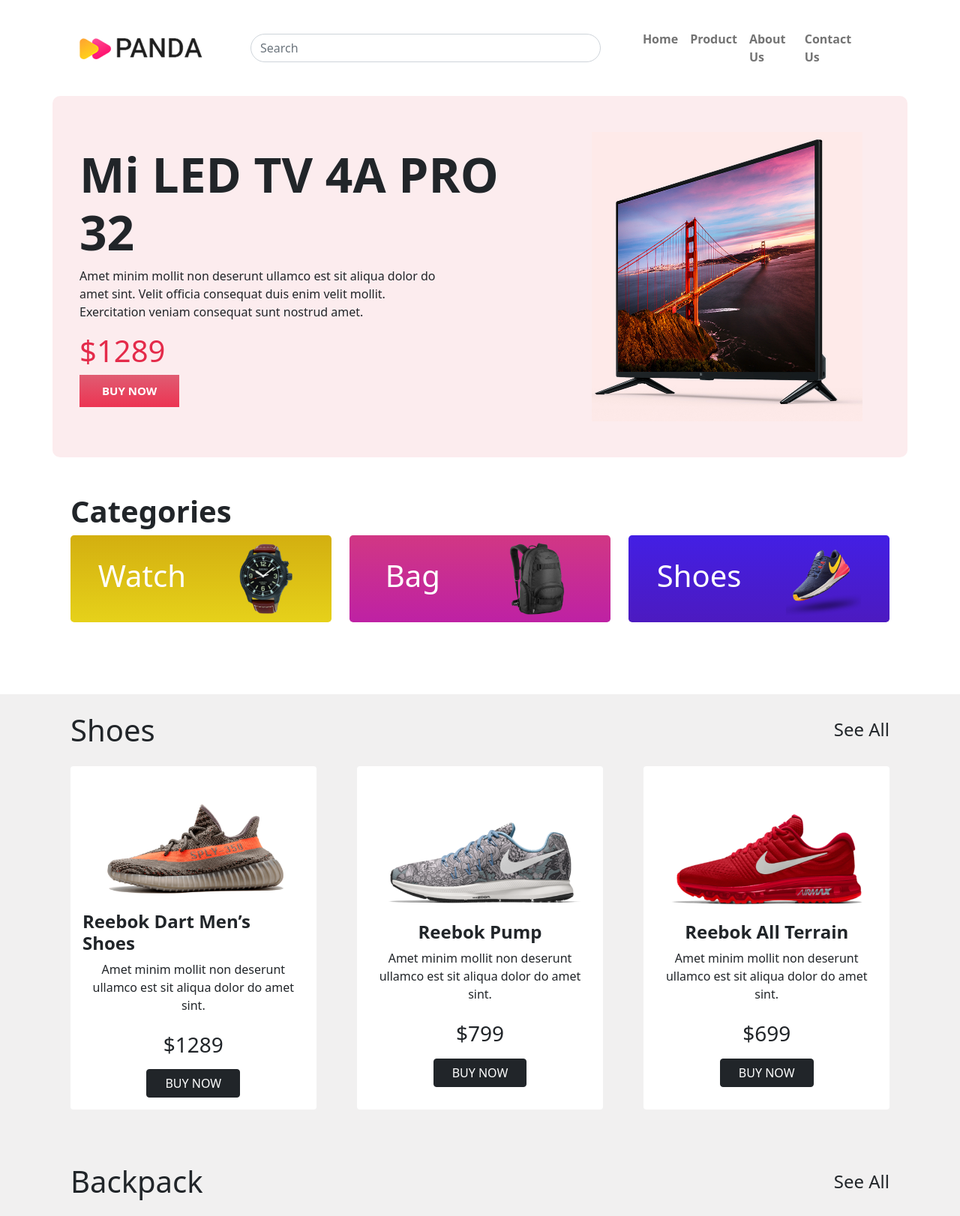
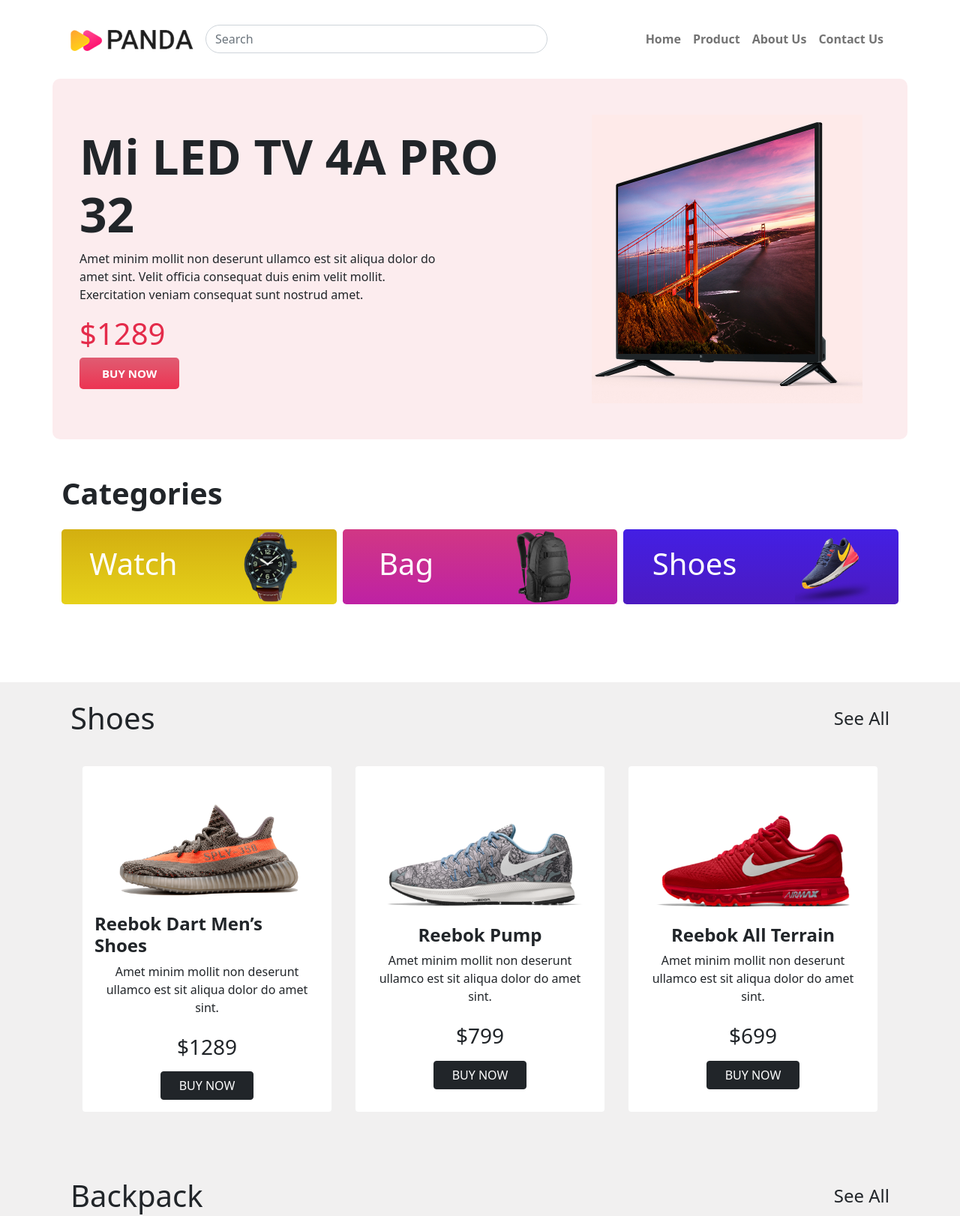
Before and after one commit to nayanchdatta/paanda-ecommerce, a plain HTML site: page index.html in a window 1280 px wide. Shown: the top 1622 px of the page at 75% size. Drawn offline with nearby package versions, Linux system fonts and the light colour scheme.

Commit message:
Responsive Web Layout

```diff
--- a/index.html
+++ b/index.html
@@ -14,21 +14,20 @@
   <header>
     <!-- Navbar area  -->
     <nav class="navbar navbar-expand-lg navbar-light fw-bold">
-      <div class="container py-4">
-        <a class="navbar-brand ps-lg-4 pe-5" href=""><img src="images/logo.png" alt=""></a>
+      <div class="container py-4 px-4">
+        <a class="navbar-brand" href=""><img src="images/logo.png" alt=""></a>
         <button class="navbar-toggler" type="button" data-bs-toggle="collapse" data-bs-target="#navbarCollapseContent">
           <span class="navbar-toggler-icon"></span>
         </button>
 
-        <div class="w-50 pe-5">
-          <form action="">
+
+
+        <div class="collapse navbar-collapse " id="navbarCollapseContent">
+          <form class="d-flex me-auto w-50" action="">
             <input class="form-control rounded-pill" type="text" placeholder="Search">
           </form>
-        </div>
 
-        <div class="collapse navbar-collapse" id="navbarCollapseContent">
-
-          <ul class="navbar-nav pe-5">
+          <ul class="navbar-nav">
             <li class="nav-item"><a href="" class="nav-link">Home</a></li>
             <li class="nav-item"><a href="" class="nav-link">Product</a></li>
             <li class="nav-item"><a href="" class="nav-link">About Us</a></li>
@@ -36,14 +35,11 @@
           </ul>
         </div>
 
-
-
-
       </div>
     </nav>
 
     <!-- Banner area  -->
-    <section class="container banner1 d-flex justify-content-center align-items-center mb-5">
+    <section class="container banner1 d-lg-flex justify-content-center align-items-center mb-5">
       <div class="ps-4">
         <h1 class="fw-bold" style="font-size: 4rem;">Mi LED TV 4A PRO 32</h1>
         <p class="w-75">Amet minim mollit non deserunt ullamco est sit aliqua dolor
@@ -64,18 +60,18 @@
 
 
   <main>
-    <section class="container categories pb-5 px-4">
-      <h1 class="fw-bold">Categories</h1>
-      <div class="d-flex justify-content-between text-white" >
-        <div class="d-flex justify-content-around align-items-center cat1 h-25 w-50 p-2 rounded-3 me-4">
+    <section class="container pb-5 categories">
+      <h1 class="fw-bold pb-3">Categories</h1>
+      <div class="d-lg-flex justify-content-between text-white" >
+        <div class="d-flex justify-content-around align-items-center cat1 h-25 w-100 mb-2 me-2 rounded-3">
           <h1>Watch</h1>
           <img class="" src="images/categories/watch.png" alt="">
         </div>
-        <div class="d-flex justify-content-around align-items-center cat2 h-25 w-50 p-2 rounded-3 me-4">
+        <div class="d-flex justify-content-around align-items-center cat2 h-25 w-100 mb-2 me-2  rounded-3">
           <h1>Bag</h1>
           <img class="" src="images/categories/bag.png" alt="">
         </div>
-        <div class="d-flex justify-content-around align-items-center cat3 h-25 w-50 p-2 rounded-3">
+        <div class="d-flex justify-content-around align-items-center cat3 h-25 w-100 mb-2 rounded-3">
           <h1>Shoes</h1>
           <img class="" src="images/categories/shoes.png" alt="">
         </div>
@@ -89,8 +85,8 @@
           <h4>See All</h4>
         </div>
 
-        <div class="d-flex justify-content-between mb-5">
-          <div class="card border-0" style="width: 30%;">
+        <div class="d-lg-flex justify-content-between mb-5">
+          <div class="card border-0 m-3">
             <div class="card-body d-flex flex-column justify-content-center align-items-center ">
               <img class="img-fluid" src="images/shoes/shoe-1.png" alt="">
               <h4 class="card-title fw-bold">Reebok Dart Men’s Shoes</h4>
@@ -101,7 +97,7 @@
             </div>
           </div>
 
-          <div class="card border-0" style="width: 30%;">
+          <div class="card border-0 m-3">
             <div class="card-body d-flex flex-column justify-content-center align-items-center ">
               <img class="img-fluid" src="images/shoes/shoe-2.png" alt="">
               <h4 class="card-title fw-bold">Reebok Pump</h4>
@@ -112,7 +108,7 @@
             </div>
           </div>
 
-          <div class="card border-0" style="width: 30%;">
+          <div class="card border-0 m-3">
             <div class="card-body d-flex flex-column justify-content-center align-items-center ">
               <img class="img-fluid" src="images/shoes/shoe-3.png" alt="">
               <h4 class="card-title fw-bold">Reebok All Terrain</h4>
@@ -135,8 +131,8 @@
           <h4>See All</h4>
         </div>
 
-        <div class="d-flex justify-content-between">
-          <div class="card border-0" style="width: 30%;">
+        <div class="d-lg-flex justify-content-between">
+          <div class="card border-0 m-3">
             <div class="card-body d-flex flex-column justify-content-center align-items-center ">
               <img class="img-fluid pb-3" src="images/bags/bag-1.png" alt="">
               <h4 class="card-title fw-bold">Ison Backpack</h4>
@@ -147,7 +143,7 @@
             </div>
           </div>
 
-          <div class="card border-0" style="width: 30%;">
+          <div class="card border-0 m-3">
             <div class="card-body d-flex flex-column justify-content-center align-items-center ">
               <img class="img-fluid pb-3" src="images/bags/bag-2.png" alt="">
               <h4 class="card-title fw-bold">Biaowang Backpack</h4>
@@ -158,7 +154,7 @@
             </div>
           </div>
 
-          <div class="card border-0" style="width: 30%;">
+          <div class="card border-0 m-3">
             <div class="card-body d-flex flex-column justify-content-center align-items-center ">
               <img class="img-fluid pb-3" src="images/bags/bag-3.png" alt="">
               <h4 class="card-title fw-bold">Dxyizu WS54 Smart</h4>
@@ -181,11 +177,11 @@
     <div class="container my-5 footer-bg d-flex flex-column justify-content-center align-items-center">
       <h3 class="fw-bold">LET'S STAY IN TOUCH</h3>
       <p class="fw-bold text-muted">Get updates on sales specials and more</p>
-      <div class="w-50">
-        <form action="">
-          <input class="w-75 border-0 input-email ps-3 fs-5 text-black-50" type="email" name="email" id="" placeholder="Enter your email">
-          <button type="button" class="btn-send">SEND</button>
+      <div class="d-flex">
+        <form class=" " action="">
+          <input class=" border-0 input-email ps-3 fs-5 text-black-50" type="email" name="email" id="" placeholder="Enter your email address">
         </form>
+        <button class="btn-send">SEND</button>
       </div>
     </div>
   </footer>
--- a/style.css
+++ b/style.css
@@ -10,6 +10,7 @@
     background-image: linear-gradient(rgb(224, 92, 114), rgb(236, 52, 82));
     padding: 10px 30px;
     border: none;
+    border-radius: 5px;
 
     font-size: 15px;
     text-transform: uppercase;
```
